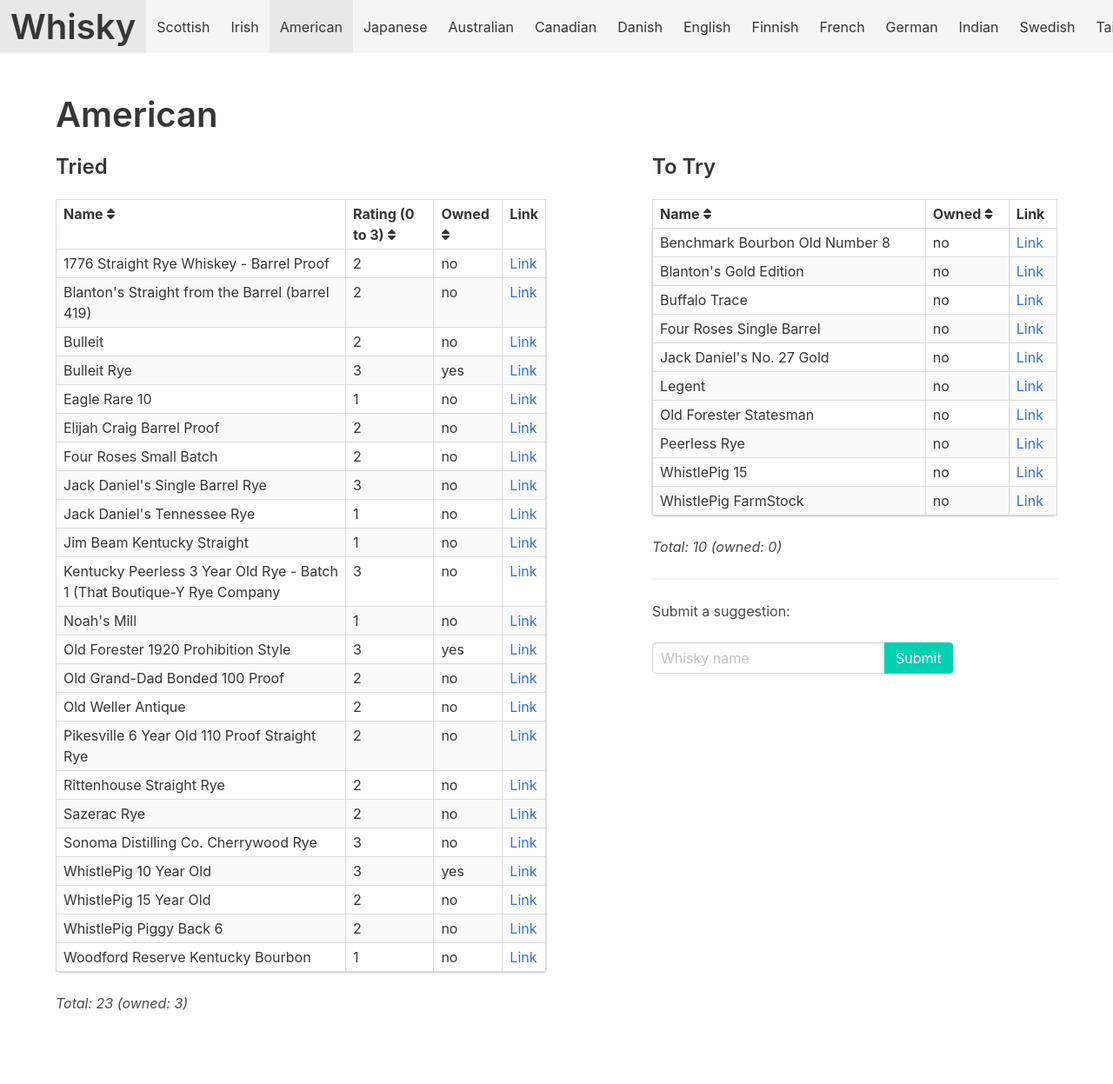
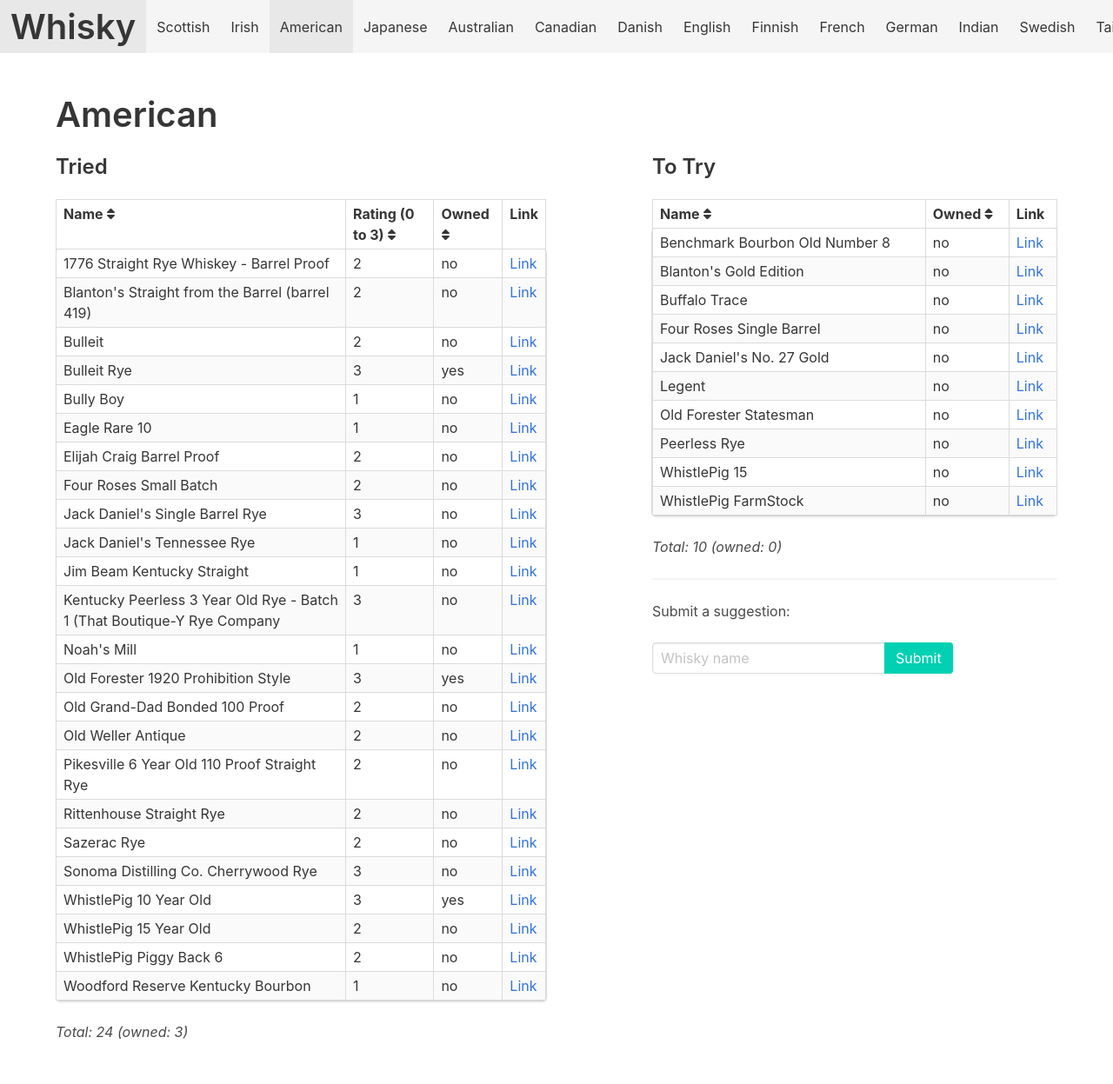
Before and after one commit to grega/whisky, a Jekyll site: the page built from american.html, in a window 1280 px wide. Shown: the whole page at 87% size. Built offline with Jekyll 4.4.1, drawn with Linux system fonts in a browser that asks for light colours; nearby versions of some CDN libraries; before the commit the page ends 1214 px from its top, so only the background shows below that.

Commit message:
Update tried.yml

```diff
--- a/_data/american/tried.yml
+++ b/_data/american/tried.yml
@@ -69,3 +69,6 @@
 
 - name: WhistlePig Piggy Back 6
   rating: 2
+
+- name: Bully Boy
+  rating: 1
```
